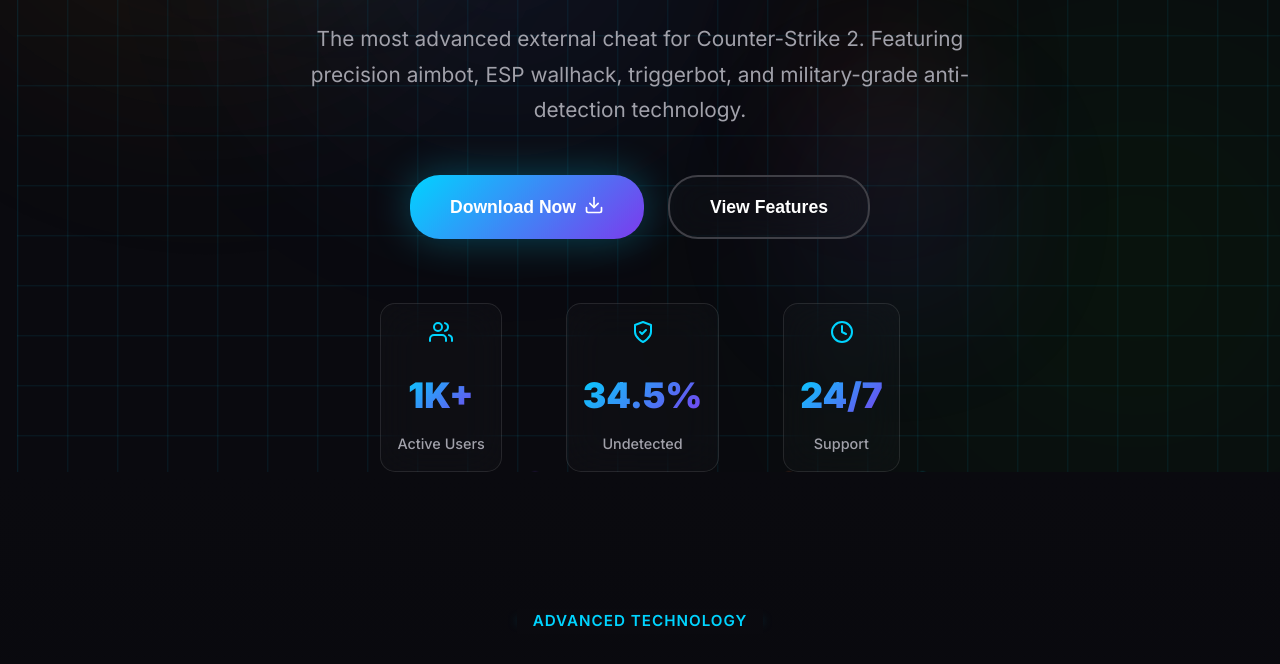
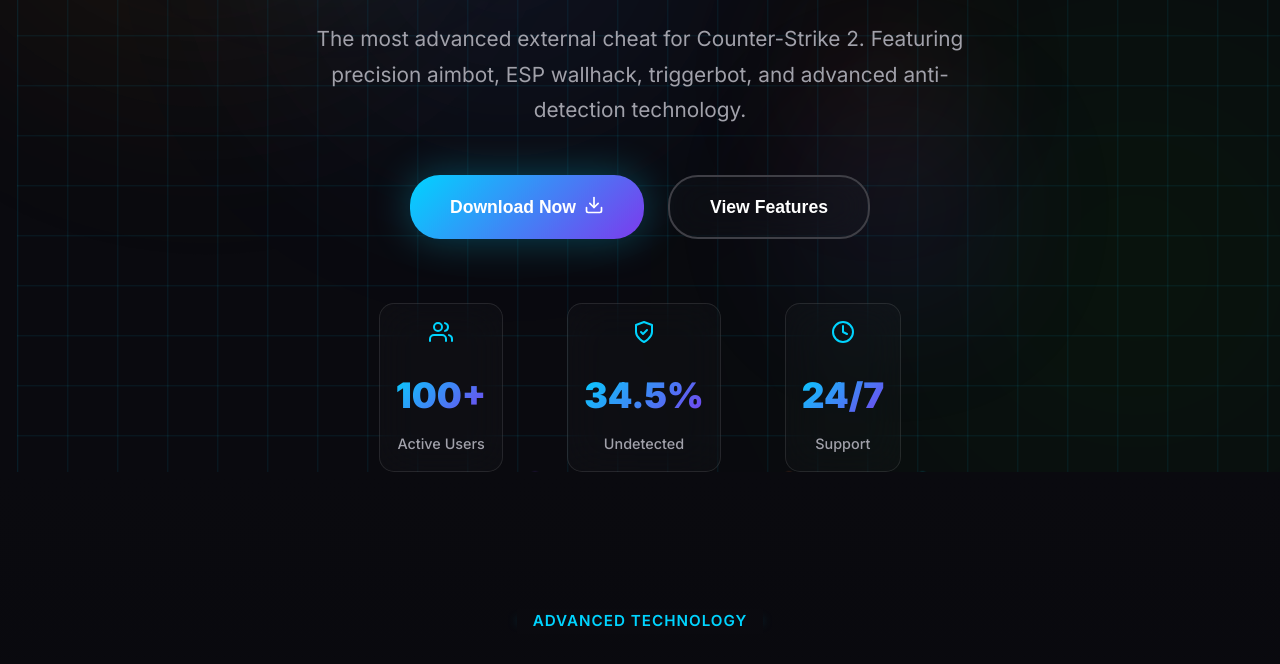
Before and after one commit to Dead-XD/aimsense, a plain HTML site: page index.html in a window 1280 px wide. Shown: the part 532-1196 px from the top of the page. Drawn offline with nearby package versions, Linux system fonts and the light colour scheme.

Commit message:
Revise description and active user count
Updated the description and active user count in the hero section.

```diff
--- a/index.html
+++ b/index.html
@@ -92,7 +92,7 @@
         </h1>
         <p class="hero-description">
           The most advanced external cheat for Counter-Strike 2.
-          Featuring precision aimbot, ESP wallhack, triggerbot, and military-grade anti-detection technology.
+          Featuring precision aimbot, ESP wallhack, triggerbot, and advanced anti-detection technology.
         </p>
         <div class="hero-buttons">
           <button class="btn-primary">
@@ -120,7 +120,7 @@
                 <path d="M16 3.13a4 4 0 0 1 0 7.75" stroke="currentColor" stroke-width="2" stroke-linecap="round" stroke-linejoin="round"/>
               </svg>
             </div>
-            <span class="stat-number">1K+</span>
+            <span class="stat-number">100+</span>
             <span class="stat-label">Active Users</span>
           </div>
           <div class="stat">
```
